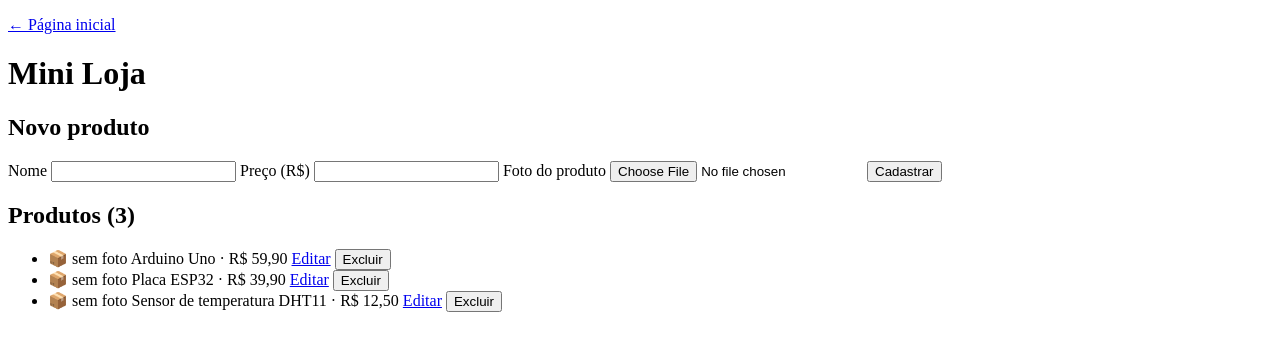
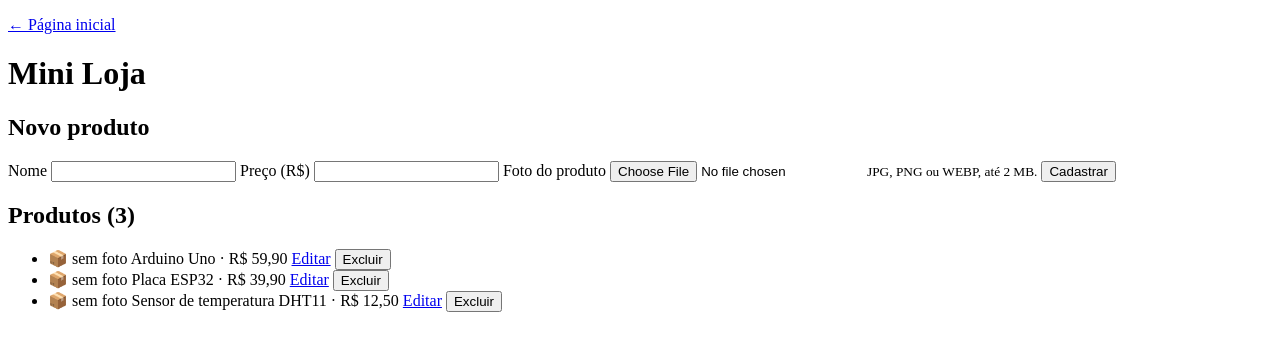
Before and after one commit to Dandastico/mini-loja, a PHP site: page /cadastro.php in a window 1280 px wide. Shown: the top 351 px of the page. Run offline with PHP 8.4, Linux system fonts and the light colour scheme.

Commit message:
Aula 14 · Versão 2: upload com a foto conferida
conferirImagem() checa tamanho (2 MB), erro de envio, arquivo vazio e o tipo
real com getimagesize (JPG, PNG, WEBP). guardarImagem() dá um nome novo com
random_bytes. Foto recusada volta com o aviso e o que já tinha sido digitado.

Co-Authored-By: Claude Opus 5.5 <noreply@anthropic.com>

```diff
--- a/cadastro.php
+++ b/cadastro.php
@@ -2,6 +2,44 @@
 // cadastro.php: o CONTROLE.
 // Recebe o formulário, pede ao modelo (banco.php) e chama a visão (tela.php).
 require __DIR__ . '/banco.php';
+
+// NOVO: o vendedor confere a foto antes de pôr na vitrine.
+// Devolve '' quando está tudo certo, ou a frase do problema.
+function conferirImagem(array $arquivo): string
+{
+    // grande demais? (o php.ini também tem um limite, o upload_max_filesize)
+    if ($arquivo['error'] === UPLOAD_ERR_INI_SIZE || $arquivo['size'] > 2 * 1024 * 1024) {
+        return 'A foto passou de 2 MB. Diminua e tente de novo.';
+    }
+    if ($arquivo['error'] !== UPLOAD_ERR_OK) {
+        return 'A foto não chegou inteira. Tente de novo.';
+    }
+    if ($arquivo['size'] === 0) {
+        return 'A foto chegou vazia.';
+    }
+    // getimagesize olha DENTRO do arquivo; o nome pode mentir, o conteúdo não
+    $info = getimagesize($arquivo['tmp_name']);
+    if ($info === false || !in_array($info[2], [IMAGETYPE_JPEG, IMAGETYPE_PNG, IMAGETYPE_WEBP])) {
+        return 'Isso não é uma foto JPG, PNG ou WEBP.';
+    }
+    return '';
+}
+
+// NOVO: guarda a foto conferida com um nome inventado pelo sistema e devolve esse nome
+function guardarImagem(array $arquivo): string
+{
+    $extensoes = [IMAGETYPE_JPEG => 'jpg', IMAGETYPE_PNG => 'png', IMAGETYPE_WEBP => 'webp'];
+    $tipo = getimagesize($arquivo['tmp_name'])[2];
+
+    // o nome que veio do computador do usuário é jogado fora
+    $nome = bin2hex(random_bytes(8)) . '.' . $extensoes[$tipo];
+
+    if (!is_dir(__DIR__ . '/uploads')) {
+        mkdir(__DIR__ . '/uploads');
+    }
+    move_uploaded_file($arquivo['tmp_name'], __DIR__ . '/uploads/' . $nome);
+    return $nome;
+}
 
 // clicou em "Excluir"? apaga e volta para a página limpa
 if (isset($_POST['excluir'])) {
@@ -10,22 +48,27 @@ if (isset($_POST['excluir'])) {
     exit;
 }
 
+// começa sem aviso e sem produto para editar
+$erro = '';
+$produto = null;
+
 // o formulário foi enviado? com id é edição; sem id é produto novo
 if ($_SERVER['REQUEST_METHOD'] === 'POST') {
     $id = (int) ($_POST['id'] ?? 0);
     $nome = trim($_POST['nome'] ?? '');
     $preco = (float) ($_POST['preco'] ?? 0);
 
-    // NOVO: a foto. Chegou um arquivo? Ele vai para a pasta uploads, com o nome que veio
+    // escolheram uma foto? o vendedor confere antes de guardar
     $imagem = '';
-    if (isset($_FILES['imagem']) && $_FILES['imagem']['error'] === UPLOAD_ERR_OK) {
-        if (!is_dir(__DIR__ . '/uploads')) {
-            mkdir(__DIR__ . '/uploads');
-        }
-        $imagem = $_FILES['imagem']['name'];
-        move_uploaded_file($_FILES['imagem']['tmp_name'], __DIR__ . '/uploads/' . $imagem);
+    $temFoto = isset($_FILES['imagem']) && $_FILES['imagem']['error'] !== UPLOAD_ERR_NO_FILE;
+    if ($temFoto) {
+        $erro = conferirImagem($_FILES['imagem']);
     }
 
+    if ($erro === '') {
+        if ($temFoto) {
+            $imagem = guardarImagem($_FILES['imagem']);
+        }
         if ($id > 0) {
             atualizarProduto($id, $nome, $preco);
         } else {
@@ -37,8 +80,11 @@ if ($_SERVER['REQUEST_METHOD'] === 'POST') {
         exit;
     }
 
+    // deu problema: a tela volta com o aviso e com o que a pessoa já tinha digitado
+    $produto = ['id' => $id ?: '', 'nome' => $nome, 'preco' => $preco];
+}
+
 // clicou em "Editar"? busca o produto para preencher o formulário
-$produto = null;
 if (isset($_GET['editar'])) {
     $produto = buscarProduto((int) $_GET['editar']);
 }
--- a/tela.php
+++ b/tela.php
@@ -9,7 +9,11 @@
   <p><a href="index.html">← Página inicial</a></p>
   <h1>Mini Loja</h1>
 
-  <h2><?= $produto ? 'Editar produto' : 'Novo produto' ?></h2>
+  <h2><?= !empty($produto['id']) ? 'Editar produto' : 'Novo produto' ?></h2>
+
+  <?php if ($erro): ?>
+    <p style="color: firebrick"><strong>Foto recusada:</strong> <?= htmlspecialchars($erro) ?></p>
+  <?php endif; ?>
   <!-- NOVO: sem o enctype, o arquivo não viaja (chega só o nome dele) -->
   <form method="post" action="cadastro.php" enctype="multipart/form-data">
     <!-- o id escondido diz ao controle qual produto editar (vazio = produto novo) -->
@@ -22,10 +26,11 @@
     <input id="preco" name="preco" type="number" step="0.01" min="0" required value="<?= $produto['preco'] ?? '' ?>">
 
     <label for="imagem">Foto do produto</label>
-    <input id="imagem" name="imagem" type="file" accept="image/*">
+    <input id="imagem" name="imagem" type="file" accept="image/jpeg, image/png, image/webp">
+    <small>JPG, PNG ou WEBP, até 2 MB.</small>
 
-    <button type="submit"><?= $produto ? 'Salvar alterações' : 'Cadastrar' ?></button>
-    <?php if ($produto): ?>
+    <button type="submit"><?= !empty($produto['id']) ? 'Salvar alterações' : 'Cadastrar' ?></button>
+    <?php if (!empty($produto['id'])): ?>
       <a href="cadastro.php">Cancelar</a>
     <?php endif; ?>
   </form>
```
Lines whose indentation alone changed are shown as unchanged.
